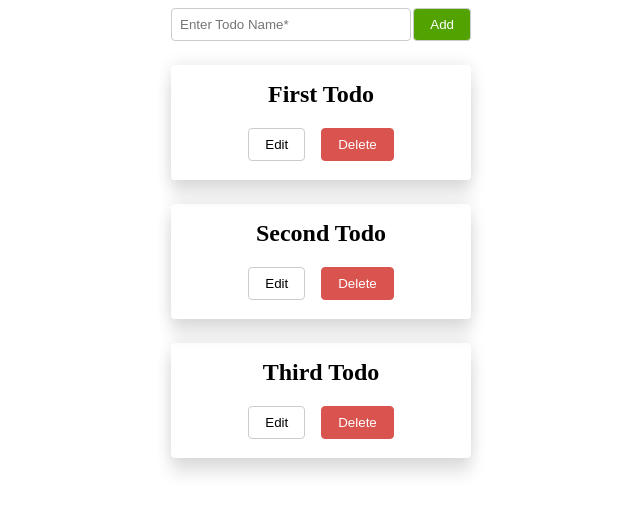
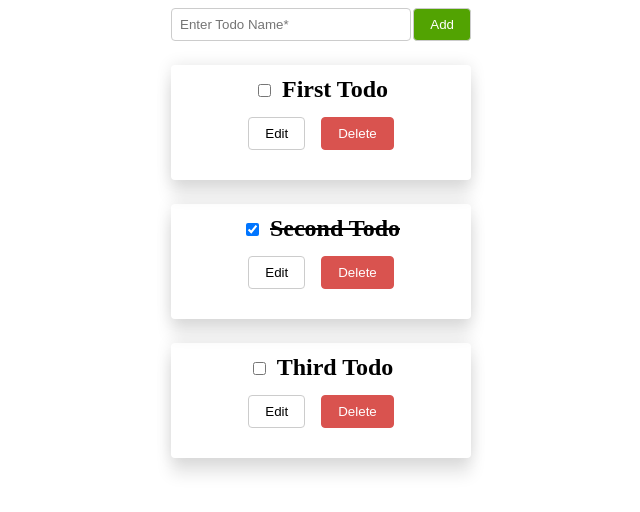
Before and after one commit to iMahmoudEmad/react-redux-todo, a React (Create React App) app: page / in a window 1280 px wide. Shown: the top 512 px of the page, without its empty margins (319-959 px from the left). Built offline with nearby package versions, Linux system fonts and the light colour scheme.

Commit message:
Added checkbox to change todo status

```diff
--- a/public/index.html
+++ b/public/index.html
@@ -12,7 +12,7 @@
 		<link rel="apple-touch-icon" href="%PUBLIC_URL%/logo192.png" />
 		<link rel="manifest" href="%PUBLIC_URL%/manifest.json" />
 
-		<title>Noon todo app</title>
+		<title>Noon Todo App</title>
 	</head>
 	<body>
 		<noscript>You need to enable JavaScript to run this app.</noscript>
--- a/src/Components/todoItem.js
+++ b/src/Components/todoItem.js
@@ -5,16 +5,27 @@ import styles from './todoItem.module.scss';
 
 const TodoItem = ({ todo }) => {
 	const [todoName, setTodoName] = useState(todo.name);
+	const [status, setStatus] = useState(todo.status);
 	const [editable, setEditable] = useState(false);
 	const dispatch = useDispatch();
 
 	return (
 		<div
 			className={
-				todo?.status === 'In Progress'
-					? `${styles.todoItem} inProgress`
-					: `${styles.todoItem} deleted`
+				status === 'In Progress'
+					? styles.todoItem
+					: `${styles.todoItem} ${styles.complete}`
 			}>
+			<div className={styles.mb1}>
+				<input
+					type='checkbox'
+					checked={status === 'Complete' ? true : false}
+					value={todo?.status || ''}
+					onChange={(e) =>
+						setStatus(e.target.checked ? 'Complete' : 'In Progress')
+					}
+				/>
+
 				{editable ? (
 					<input
 						type='text'
@@ -26,6 +37,7 @@ const TodoItem = ({ todo }) => {
 				) : (
 					<h2>{todo?.name}</h2>
 				)}
+			</div>
 
 			<button
 				className={styles.btn}
--- a/src/Components/todoItem.module.scss
+++ b/src/Components/todoItem.module.scss
@@ -13,11 +13,23 @@
 		box-shadow: 0 0 1rem 0 rgba(#000, 0.15), 0 1rem 1rem 0 rgba(#000, 0.15);
 	}
 
+	&.complete h2 {
+		text-decoration: line-through;
+	}
+
+	.mb1 {
+		margin-bottom: 1rem;
+	}
+
 	h2 {
+		display: inline-block;
 		margin-top: 0;
+		margin-bottom: 0;
 		white-space: nowrap;
 		overflow: hidden;
 		text-overflow: ellipsis;
+		line-height: 1rem;
+		margin-left: 0.5rem;
 	}
 
 	.btn {
@@ -34,7 +46,7 @@
 		}
 	}
 
-	input {
+	input[type='text'] {
 		width: 100%;
 		margin-bottom: 1rem;
 	}
--- a/src/Components/todoList.js
+++ b/src/Components/todoList.js
@@ -13,7 +13,7 @@ const TodoList = () => {
 			{todos?.length ? (
 				todos?.map((todo) => <TodoItem key={todo?.id} todo={todo} />)
 			) : (
-				<h2>No Data!</h2>
+				<h2>Great you have finished you list!</h2>
 			)}
 		</div>
 	);
--- a/src/app.module.scss
+++ b/src/app.module.scss
@@ -15,7 +15,7 @@ button {
 	cursor: pointer;
 }
 
-input {
+input[type='text'] {
 	padding: 0.5rem;
 	border-radius: 0.25rem;
 	border: 1px solid #ccc;
--- a/src/redux/constants.js
+++ b/src/redux/constants.js
@@ -12,6 +12,6 @@ export const TODOS_CONSTANT = [
 	{
 		id: 3,
 		name: 'Third Todo',
-		status: 'Done',
+		status: 'In Progress',
 	},
 ];
```
Lines whose indentation alone changed are shown as unchanged.
